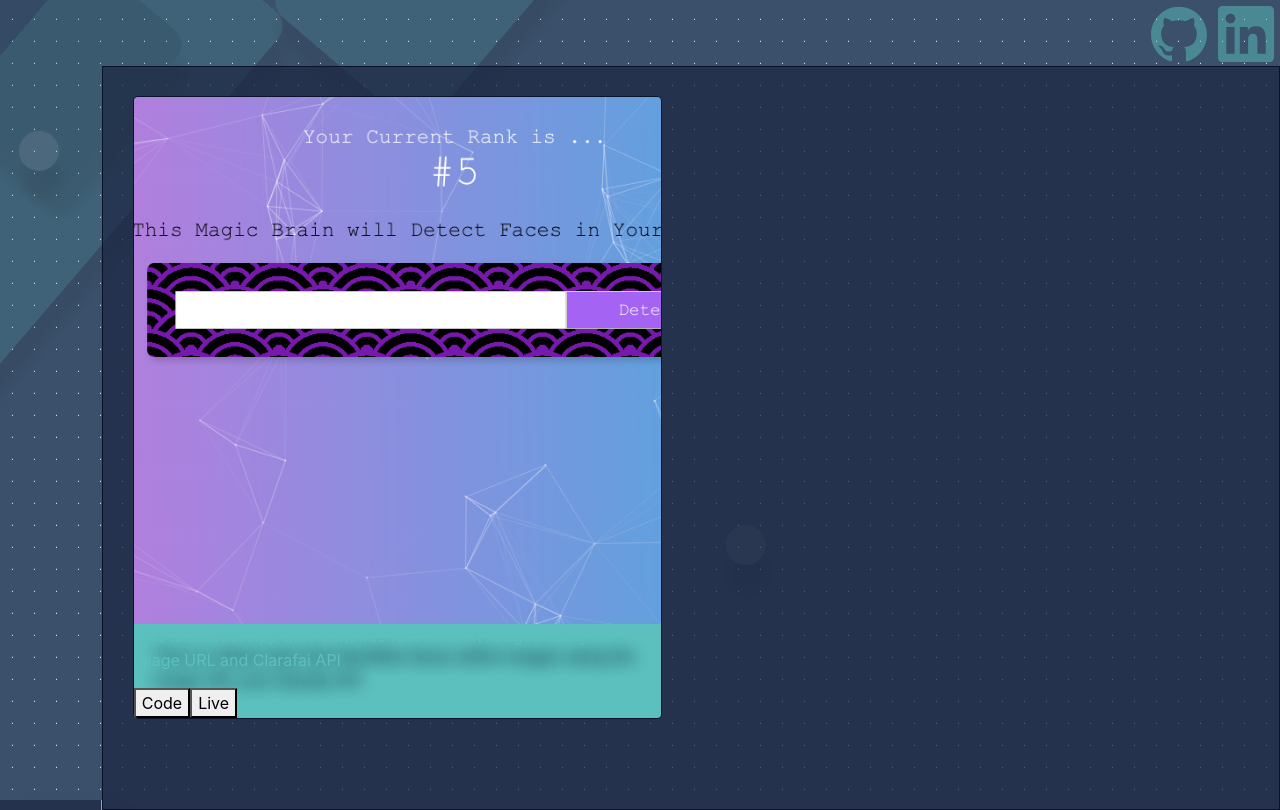
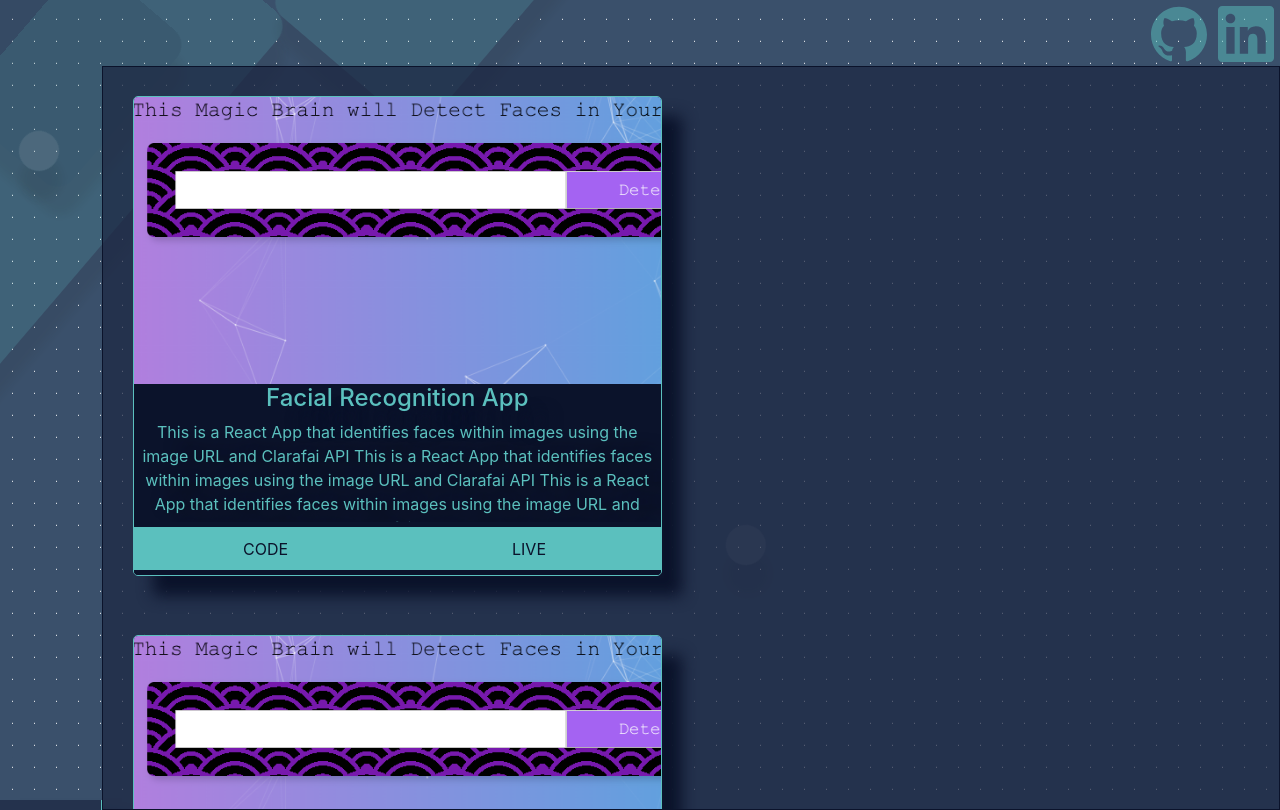
Before and after one commit to lukesaylor/DevPortfolioV2, a React (Create React App) app: page /#/Projects in a window 1280 px wide. Built offline with nearby package versions, Linux system fonts and the light colour scheme.

Commit message:
project page rebuild

```diff
--- a/public/index.html
+++ b/public/index.html
@@ -17,12 +17,7 @@
       user's mobile device or desktop. See https://developers.google.com/web/fundamentals/web-app-manifest/
     -->
     <link rel="manifest" href="%PUBLIC_URL%/manifest.json" />
-    <link
-  rel="stylesheet"
-  href="https://maxcdn.bootstrapcdn.com/bootstrap/4.4.1/css/bootstrap.min.css"
-  integrity="sha384-Vkoo8x4CGsO3+Hhxv8T/Q5PaXtkKtu6ug5TOeNV6gBiFeWPGFN9MuhOf23Q9Ifjh"
-  crossorigin="anonymous"
-/>
+
     <!--
       Notice the use of %PUBLIC_URL% in the tags above.
       It will be replaced with the URL of the `public` folder during the build.
--- a/src/components/About/About.css
+++ b/src/components/About/About.css
@@ -96,6 +96,7 @@
   text-indent: 100px;
 }
 
+
 @media (max-width: 1050px) {
   .Aboutheader {
     padding-top: 100px;
--- a/src/components/Projects/ProjectCard.css
+++ b/src/components/Projects/ProjectCard.css
@@ -1,26 +1,93 @@
 .CardContainer {
-
   width: 45%;
+  height: 60vh;
   margin: 2.5%;
-  border: thin solid#0b132b;
+  border: thin solid #5bc0be;
   border-radius: 5px;
   overflow: hidden;
   display: flex;
   flex-direction: column;
+
+  box-shadow: 20px 20px 15px #0b132b;
 }
 
 .CardImage {
+  display: flex;
+  height: 60%;
+}
+
+.CardImage > img {
   width: 100%;
+  object-fit: cover;
+}
+
+.CardInner {
+  height: 40%;
+  display: flex;
+  flex-direction: column;
+  justify-content: space-between;
   align-items: center;
-  flex:.5;
+  box-sizing: border-box;
+  background-color: #0b132b;
+  z-index: 2;
+  width: fit-content;
+}
+
+.CardTitle {
+  height: 15%;
 
 }
 
-.CardInner {
+.CardText {
+  text-align: center;
+  margin-bottom: 1%;
 
-  background-color: #5bc0be;
-  bottom: 50%;
+  height: 60%;
+  overflow: scroll;
+
+
+}
 
 
 
+.CardButtons {
+  display: flex;
+  width: 100%;
+  height: 25%;
+  margin-bottom: 1%;
 }
+
+.CardButtons > a {
+  height: 100%;
+  width: 100%;
+
+}
+
+.CardButtons > a > button {
+  width: 100%;
+  height: 100%;
+  border: none;
+  color: #0b132b;
+  background-color: #5bc0be;
+  border-top: thin solid #5bc0be;
+  border-bottom: thin solid #5bc0be;
+}
+
+.CardButtons > a > button:hover {
+  background-color: #0b132b;
+  color: #5bc0be;
+  text-decoration: none;
+}
+
+.CardButtons > a:link {
+  text-decoration: none;
+}
+
+@media (max-width:1050px) {
+  .CardContainer {
+    width: 96%;
+    border-radius: 0;
+    margin: 2%;
+    margin-bottom: 5%;
+  }
+}
--- a/src/components/Projects/ProjectCard.js
+++ b/src/components/Projects/ProjectCard.js
@@ -4,19 +4,24 @@ import './ProjectCard.css';
 function ProjectCard(props) {
   return (
     <div className="CardContainer">
+      <div className="CardImage">
       <img
-        className="CardImage"
+
         src={require(`../../Assets/ProjectImages/${props.image}.png`)}
         alt="project"
       />
+      </div>
       <div className="CardInner">
+      <h4 className="CardTitle">{props.title}</h4>
       <p className="CardText">{props.text}</p>
+      <div className="CardButtons">
         <a href={props.codelink} rel="noopener noreferrer" target="_blank">
-          <button className="CodeLink">Code</button>
+          <button >CODE</button>
         </a>
         <a href={props.livelink} rel="noopener noreferrer" target="_blank">
-          <button className="LiveLink">Live</button>
+          <button >LIVE</button>
         </a>
+        </div>
       </div>
     </div>
   );
--- a/src/components/Projects/Projects.css
+++ b/src/components/Projects/Projects.css
@@ -50,36 +50,16 @@
   box-shadow: 20px 20px 15px #0b132b;
   animation: contentrollin 1s forwards;
   z-index: 6;
+  overflow: scroll;
+  display: grid;
+
 }
 
 .ProjectsContent::-webkit-scrollbar {
   display: none;
 }
 
-.CarouselText {
-  box-sizing: border-box;
-  border: 2px solid #6fffe9;
 
-  border-radius: 15px;
-  background-color: #3a506b;
-  opacity: 0.9;
-}
-
-.LiveIcon {
-  height: 6.2vh;
-
-  margin: 0;
-  margin: 0.5vh;
-  fill: #5bc0be;
-}
-
-.ProjectGitIcon {
-  height: 4.7vh;
-
-  margin: 0;
-  margin: 0.5vh;
-  fill: #5bc0be;
-}
 
 @media (max-width: 1050px) {
   .Projectsheader {
@@ -97,7 +77,5 @@
     height: 75vh;
     width: 100%;
   }
-  .CarouselItem {
-    height: 60vh;
-  }
+
 }
--- a/src/components/Projects/Projects.js
+++ b/src/components/Projects/Projects.js
@@ -9,8 +9,20 @@ const Projects = () => {
       <h1 className="Projectsheader">Projects</h1>
       <div className="ProjectsContent">
         <ProjectCard
+          title="Facial Recognition App"
           image="FacialApp"
-          text="This is a React App that identifies faces within images using the image URL and Clarafai API"
+          text="This is a React App that identifies faces within images using the image URL and Clarafai API
+          This is a React App that identifies faces within images using the image URL and Clarafai API
+          This is a React App that identifies faces within images using the image URL and Clarafai API"
+          codelink="https://github.com/lukesaylor/facialrecogapp"
+          livelink="https://www.google.com"
+        />
+        <ProjectCard
+          title="Facial Recognition App"
+          image="FacialApp"
+          text="This is a React App that identifies faces within images using the image URL and Clarafai API
+          This is a React App that identifies faces within images using the image URL and Clarafai API
+          This is a React App that identifies faces within images using the image URL and Clarafai API"
           codelink="https://github.com/lukesaylor/facialrecogapp"
           livelink="https://www.google.com"
         />
```
